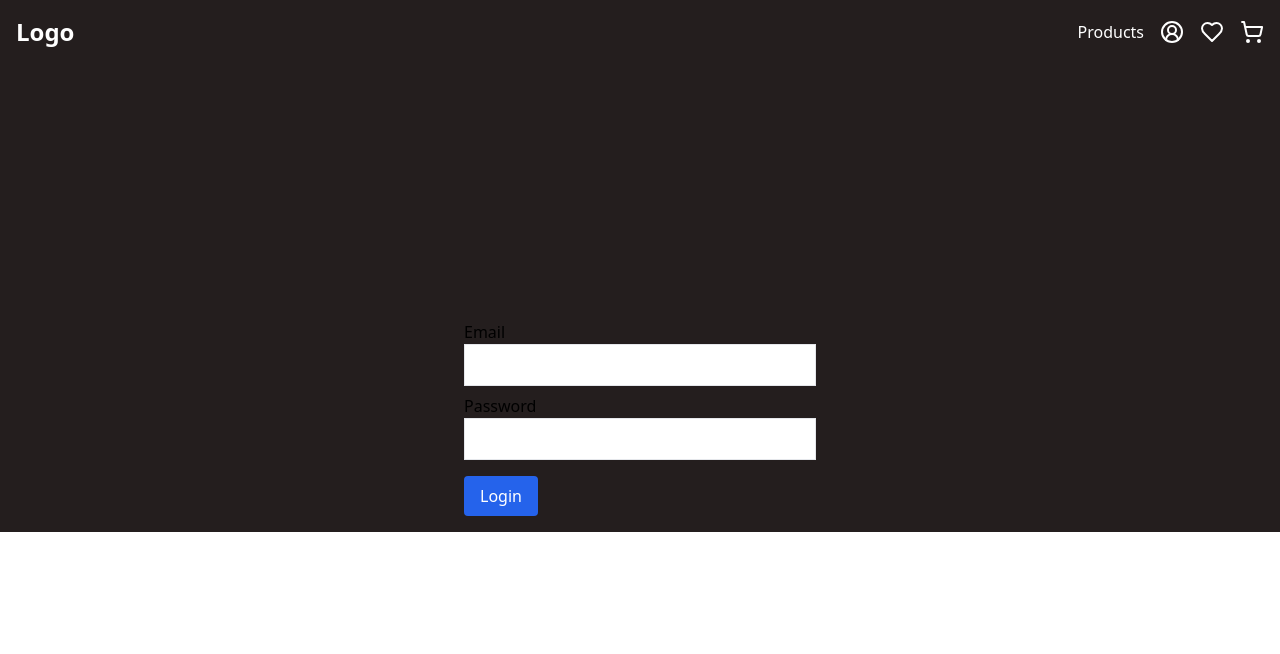
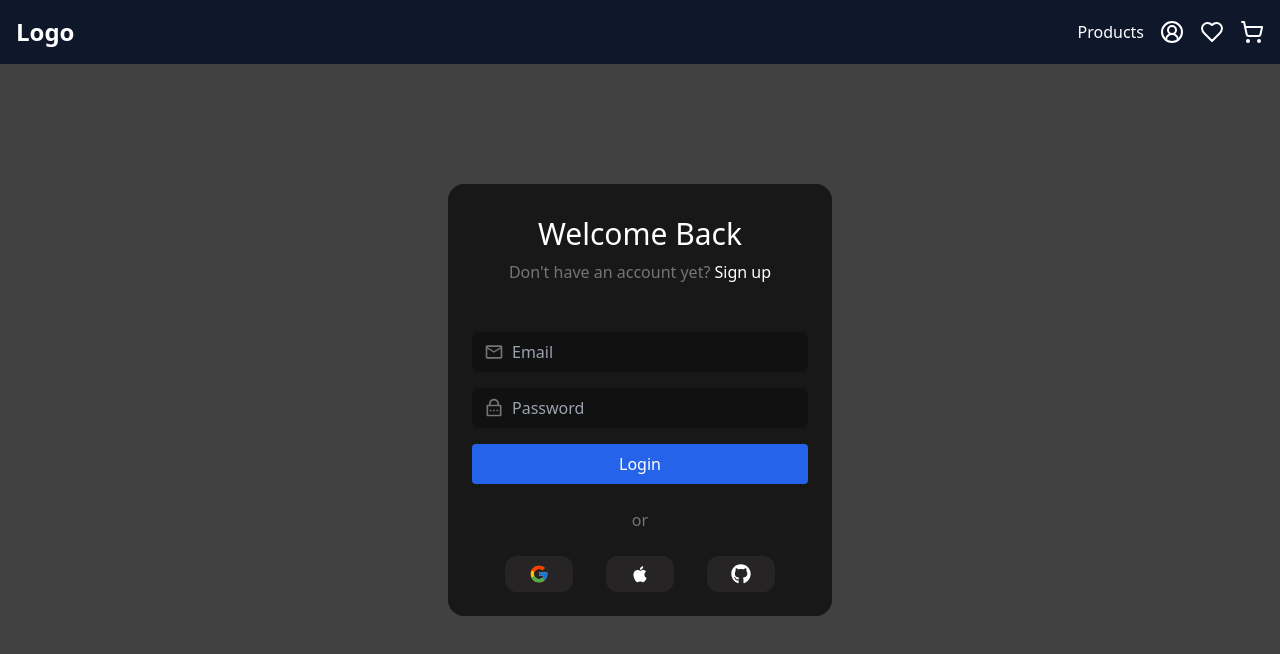
Before and after one commit to bimeksf/MiniEshop, a React (Vite) app: page /login in a window 1280 px wide. Shown: the top 654 px of the page. Built offline with nearby package versions, Linux system fonts and the light colour scheme.

Commit message:
feat: add react-icons dependency; update UI components with icons; enhance layout and styling across pages

```diff
--- a/package.json
+++ b/package.json
@@ -21,6 +21,7 @@
     "react": "^19.0.0",
     "react-dom": "^19.0.0",
     "react-hot-toast": "^2.5.2",
+    "react-icons": "^5.5.0",
     "react-router-dom": "^7.5.1",
     "zustand": "^5.0.3"
   },
--- a/src/components/Header.jsx
+++ b/src/components/Header.jsx
@@ -7,7 +7,7 @@ export default function Header() {
   const totalQuantity = cartItems.reduce((sum, item) => sum + item.quantity, 0);
 
   return (
-      <header className=" p-4 fixed bottom-0 w-full z-40 md:top-0 md:bottom-auto">
+      <header className=" p-4 fixed bottom-0 w-full z-40 md:top-0 md:bottom-auto md:bg-slate-900">
       {/* Desktop Menu */}
       <div className=" hidden md:flex md:max-w-screen-xl md:mx-auto justify-between items-center">
         <div className="text-white text-2xl font-bold  ">
--- a/src/components/Layout.jsx
+++ b/src/components/Layout.jsx
@@ -6,13 +6,13 @@ import { Toaster } from "react-hot-toast";
 const Layout = () => {
   const location = useLocation()
 
-  const noPaddingRoutes = ["/products","/"]
+  const noPaddingRoutes = ["/products","/","/login"]
   const addPadding = !noPaddingRoutes.includes(location.pathname);
 
   return (
     <>
       <Header />
-      <main className={addPadding ? "pt-20" : ""}>
+      <main className={addPadding ? "pt-16" : ""}>
         <Outlet />
       </main>
       <Toaster position="top-right" reverseOrder={false} />
--- a/src/components/Login.jsx
+++ b/src/components/Login.jsx
@@ -1,11 +1,14 @@
 import { useState } from "react";
 import { useNavigate, useLocation } from "react-router-dom";
-
+import { DiApple } from "react-icons/di";
+import { FcGoogle } from "react-icons/fc";
+import { FaGithub } from "react-icons/fa6";
 import Submit from "./Submit";
-
-
+import { MdOutlineEmail } from "react-icons/md";
+import { RiLockPasswordLine } from "react-icons/ri";
+import { motion } from "framer-motion";
 export default function Login() {
-  const [loginData, setLoginData] = useState({ email: '', password: '' });
+  const [loginData, setLoginData] = useState({ email: "", password: "" });
 
   const navigate = useNavigate();
   const location = useLocation();
@@ -24,16 +27,36 @@ export default function Login() {
   }
 
   function handleChange(e) {
-    setLoginData(prev => ({ ...prev, [e.target.name]: e.target.value }));
+    setLoginData((prev) => ({ ...prev, [e.target.name]: e.target.value }));
   }
+
   return (
-    <div className="p-4 max-w-sm mx-auto">
+    <section className="h-screen bg-[#414141] flex items-center justify-center ">
+      <motion.div
+
+           initial={{opacity:0 , y:20}}
+        animate={{opacity:1 , y:0}}
+        transition={{ delay: 1, duration: 0.6, ease: "easeOut" }}
+
+
+
+      className="p-6 max-w-sm w-full bg-[#181818] rounded-2xl ml-4 mr-4 md:ml-0 md:mr-0">
+        <div className="text-center mb-12">
+          <h1 className="text-white text-3xl p-2">Welcome Back</h1>
+          <p className="text-[#757575]">
+            Don't have an account yet?{" "}
+            <span>
+              <a className="text-white">Sign up</a>
+            </span>
+          </p>
+        </div>
+
         {location.state?.message && (
           <div className="text-red-500 mb-2">{location.state.message}</div>
         )}
 
-      <form onSubmit={handleForm}>
-        <label htmlFor="email">Email</label>
+        <form onSubmit={handleForm} className="flex flex-col gap-4">
+          <div className="relative w-full">
             <input
               type="email"
               id="email"
@@ -41,10 +64,15 @@ export default function Login() {
               required
               onChange={handleChange}
               value={loginData.email}
-          className="border p-2 mb-2 w-full"
+              className="w-full p-2 pl-10 focus:outline-none focus:ring-2 focus:ring-blue-500 bg-[#111111] rounded-md"
+              placeholder="Email"
             />
+            <MdOutlineEmail
+              className="absolute left-3 top-1/2 transform -translate-y-1/2 w-5 h-5 text-[#757575]"
+            />
+          </div>
 
-        <label htmlFor="password">Password</label>
+          <div className="relative w-full">
             <input
               type="password"
               id="password"
@@ -52,11 +80,33 @@ export default function Login() {
               required
               onChange={handleChange}
               value={loginData.password}
-          className="border p-2 mb-4 w-full"
+              className="w-full p-2 pl-10 focus:outline-none focus:ring-2 focus:ring-blue-500 bg-[#111111] rounded-md"
+              placeholder="Password"
             />
+            <RiLockPasswordLine
+              className="absolute left-3 top-1/2 transform -translate-y-1/2 w-5 h-5 text-[#757575]"
+            />
+          </div>
 
-          <Submit/>
+          <Submit />
         </form>
+
+        <div className="text-center text-[#757575] p-6">or</div>
+
+
+
+        <div className="flex justify-evenly">
+          <button className="bg-[#272425] px-6 py-2 rounded-xl hover:scale-105 hover:bg-[#3b3738] ">
+            <FcGoogle className="text-xl" />
+          </button>
+          <button className="bg-[#272425] px-6 py-2 rounded-xl  hover:scale-105 hover:bg-[#3b3738]">
+            <DiApple className="text-white text-xl" />
+          </button>
+          <button className="bg-[#272425] px-6 py-2 rounded-xl  hover:scale-105 hover:bg-[#3b3738]">
+            <FaGithub className="text-white text-xl" />
+          </button>
         </div>
+      </motion.div>
+    </section>
   );
 }
--- a/src/components/WhishCard.jsx
+++ b/src/components/WhishCard.jsx
@@ -17,7 +17,7 @@ export default function WishlistCard() {
   }
 
   return (
-    <div className="grid gap-6 sm:grid-cols-2 lg:grid-cols-3 xl:grid-cols-4 mt-16">
+    <div className="grid gap-6 sm:grid-cols-2 lg:grid-cols-3 xl:grid-cols-4 mt-16 bg-slate-400">
       {wishItems.map((item, index) => {
         const isFirstRow = index < 4;
 
--- a/src/pages/Cart.jsx
+++ b/src/pages/Cart.jsx
@@ -12,7 +12,7 @@ export default function Cart() {
   const totalPrice = cartItems.reduce((sum, item) => sum + item.price * item.quantity, 0);
 
   return (
-    <div className="p-4 h-screen ">
+    <div className="p-4 h-screen  bg-slate-400 ">
       <h1 className="text-2xl font-bold mb-4">Your Cart</h1>
 
       {cartItems.length === 0 ? (
--- a/src/pages/Home.jsx
+++ b/src/pages/Home.jsx
@@ -65,11 +65,12 @@ export default function Home() {
         animate={{opacity:1 , y:0}}
         transition={{ delay: 0.5, duration: 0.6, ease: "easeOut" }}
 
-        className="text-5xl font-bold mb-4">Welcome to our Eshop</motion.h1>
-        <motion.p   initial={{opacity:0 , y:20}}
+        className=" text-xl  md:text-5xl font-bold mb-4">Welcome to our Eshop</motion.h1>
+        <motion.p
+          initial={{opacity:0 , y:20}}
         animate={{opacity:1 , y:0}}
         transition={{ delay: 1, duration: 0.6, ease: "easeOut" }}
-        className="text-xl mb-8 text-center max-w-xl">
+        className="md:text-xl  text-base  mb-8 text-center max-w-xl">
         Your one-stop destination for everything you need. From gadgets to fashion, find quality products at unbeatable prices!         </motion.p>
 
         <motion.div
@@ -90,7 +91,7 @@ export default function Home() {
 
       {/* Product section*/}
       <section id="products" className="min-h-screen px-4 py-16 bg-slate-400 text-black">
-        <div className="text-3xl font-bold text-center  flex justify-between items-center mb-8">
+        <div className="text-3xl font-bold text-center  flex flex-col md:justify-between md:flex-row items-center mb-8">
 
 
         <h2>Our Products </h2>
--- a/src/pages/LoginPage.jsx
+++ b/src/pages/LoginPage.jsx
@@ -3,7 +3,7 @@ import Login from "../components/Login"
 export default function LoginPage (){
 
 return(
-<main className="mt-56">
+<main className="h-screen">
 
     <Login/>
 </main>
--- a/src/pages/WhishListPage.jsx
+++ b/src/pages/WhishListPage.jsx
@@ -5,10 +5,10 @@ export default function WhishListPage (){
 
 
     return (
-        <main className="pt-20 px-4">
+        <section className=" px-4 h-screen bg-slate-400">
           <h1 className="text-3xl font-bold mb-6">Your Wishlist</h1>
           <WishCard />
-        </main>
+        </section>
       );
 
 
```
Also changed, not shown: 1 other file (tests, documents, lock files or other folders). Lines whose indentation alone changed are shown as unchanged.
